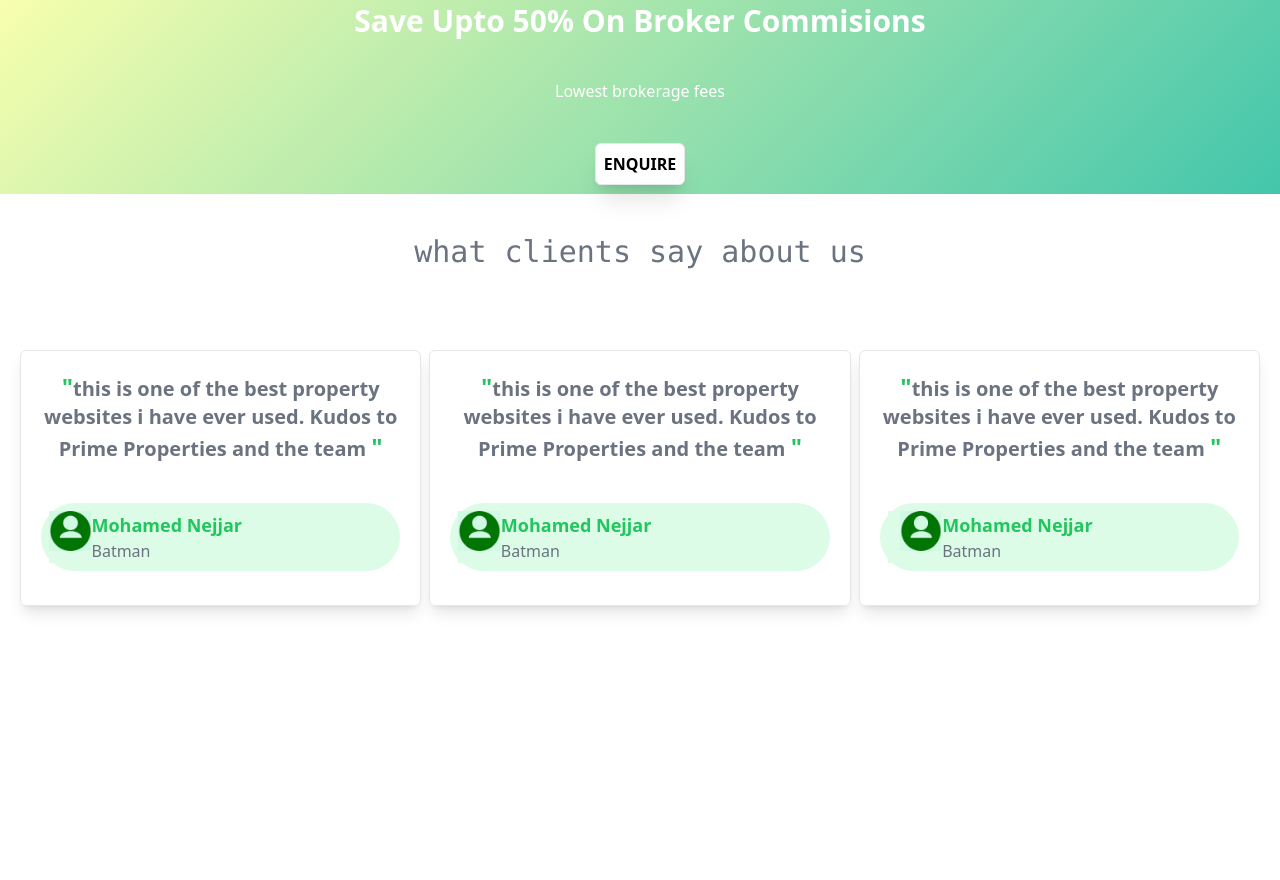
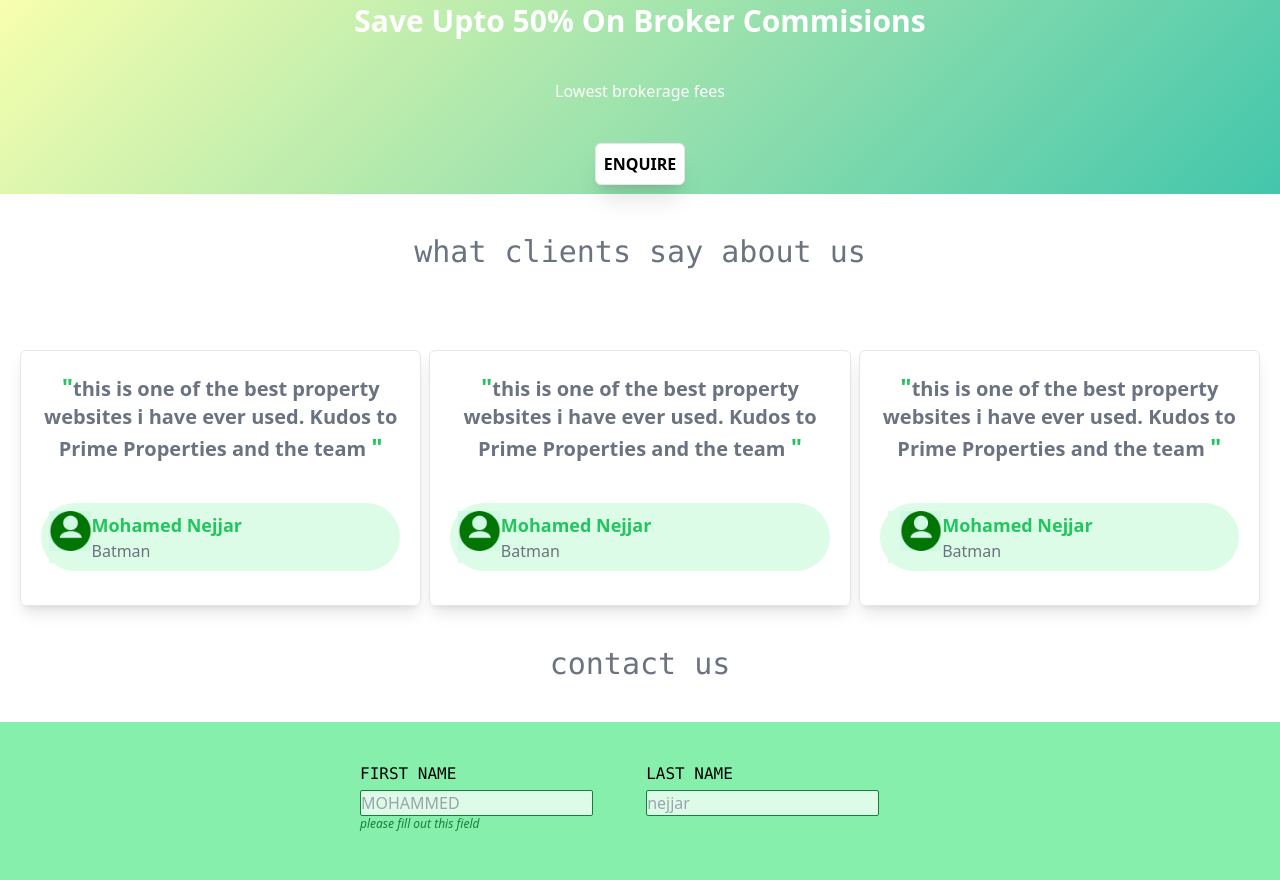
Before and after one commit to MohamedNejjar/TailwindPRJ, a website: page Public/index.html in a window 1280 px wide. Shown: the part 3879-4759 px from the top of the page. Before the commit the page ends 4525 px from the top, so only its background shows below. Drawn offline with Linux system fonts and the light colour scheme.

Commit message:
add form

```diff
--- a/Public/index.html
+++ b/Public/index.html
@@ -212,7 +212,8 @@
             <img class="w-full h-96" src="images/ireland.jpeg"></img>
             <div class="px-4 py-6">
                 <h1 class="mb-4 text-2xl font-bold">Sunset Haven</h1>
-                <p class=" text-gray-500">Overlooking Ireland &apos; s iconic Cliffs of Moher, this stunning coastal villa
+                <p class=" text-gray-500">Overlooking Ireland &apos; s iconic Cliffs of Moher, this stunning coastal
+                    villa
                     combines traditional charm with modern elegance. </p>
             </div>
             <div class=" px-6 pb-4">
@@ -268,13 +269,16 @@
         <div class=" ml-5 shadow-lg border h-64 rounded-md  p-5 ">
             <p class=" text-gray-500 font-bold text-xl text-center">
 
-                <span class="text-green-500 text-2xl">"</span>this is one of the best property websites i have ever used. Kudos to Prime Properties and
+                <span class="text-green-500 text-2xl">"</span>this is one of the best property websites i have ever
+                used. Kudos to Prime Properties and
                 the team
                 <span class="text-green-500 text-2xl">"</span>
             </p>
             <div class="flex bg-green-100 rounded-full mt-10 p-2">
                 <a class="bg-green-100" href=""><img src="./images/avatar-Photoroom.jpg" alt="" class="h-10"></a>
-                <div class="flex flex-col justify-between capitalize"><span class="text-lg font-bold text-green-500">mohamed nejjar</span ><span class="text-gray-500">batman</span></div>
+                <div class="flex flex-col justify-between capitalize"><span
+                        class="text-lg font-bold text-green-500">mohamed nejjar</span><span
+                        class="text-gray-500">batman</span></div>
             </div>
 
         </div>
@@ -282,33 +286,61 @@
         <div class=" shadow-lg border h-64 rounded-md p-5  ">
             <p class=" text-gray-500 font-bold text-xl text-center">
 
-                <span class="text-green-500 text-2xl">"</span>this is one of the best property websites i have ever used. Kudos to Prime Properties and
+                <span class="text-green-500 text-2xl">"</span>this is one of the best property websites i have ever
+                used. Kudos to Prime Properties and
                 the team
                 <span class="text-green-500 text-2xl">"</span>
             </p>
             <div class="flex bg-green-100 rounded-full mt-10 p-2">
                 <a class="bg-green-100" href=""><img src="./images/avatar-Photoroom.jpg" alt="" class="h-10"></a>
-                <div class="flex flex-col justify-between capitalize"><span class="text-lg font-bold text-green-500">mohamed nejjar</span ><span class="text-gray-500">batman</span></div>
+                <div class="flex flex-col justify-between capitalize"><span
+                        class="text-lg font-bold text-green-500">mohamed nejjar</span><span
+                        class="text-gray-500">batman</span></div>
             </div>
 
         </div>
-         <!---->
+        <!---->
         <div class=" mr-5 shadow-lg border h-64 rounded-md p-5 ">
             <p class=" text-gray-500 font-bold text-xl text-center">
 
-                <span class="text-green-500 text-2xl">"</span>this is one of the best property websites i have ever used. Kudos to Prime Properties and
+                <span class="text-green-500 text-2xl">"</span>this is one of the best property websites i have ever
+                used. Kudos to Prime Properties and
                 the team
                 <span class="text-green-500 text-2xl">"</span>
             </p>
             <div class="flex bg-green-100 rounded-full mt-10 p-2">
                 <a class="bg-green-100 pl-3" href=""><img src="./images/avatar-Photoroom.jpg" alt="" class="h-10"></a>
-                <div class="flex flex-col justify-between capitalize"><span class="text-lg font-bold text-green-500">mohamed nejjar</span ><span class="text-gray-500">batman</span></div>
+                <div class="flex flex-col justify-between capitalize"><span
+                        class="text-lg font-bold text-green-500">mohamed nejjar</span><span
+                        class="text-gray-500">batman</span></div>
             </div>
 
         </div>
     </div>
 
     <!--cardcommnt-->
+    <div class="w-full mt-10 flex justify-center items-center ">
+        <h1 class=" text-3xl font-mono text-gray-500">contact us </h1>
+    </div>
+    <!-- form -->
+    <div class=" w-full mt-10 flex justify-center items-center p-10 bg-green-300">
+        <form class=" w-full max-w-xl">
+            <div class="flex gap-3" >
+                <div class="w-full md:w-1/2 px-2 mb-2">
+                    <label class=" text-md font-mono uppercase mb-1 block " >first name </label>
+                    <input class="bg-green-100 rounded-sm block border border-green-700 "  placeholder="MOHAMMED" type="text">
+                    <p class=" text-green-700 text-xs italic"> please fill out this field</p>
+                </div>
+                <div class="w-full md:w-1/2">
+                    <label class=" text-md font-mono uppercase mb-1 block " >last name </label>
+                    <input class="bg-green-100 rounded-sm block border border-green-700 "  placeholder="nejjar" type="text">
+                </div>
+
+            </div>
+
+        </form>
+    </div>
+    <!-- form -->
 
 
 
```
Also changed, not shown: Public/output.css.
